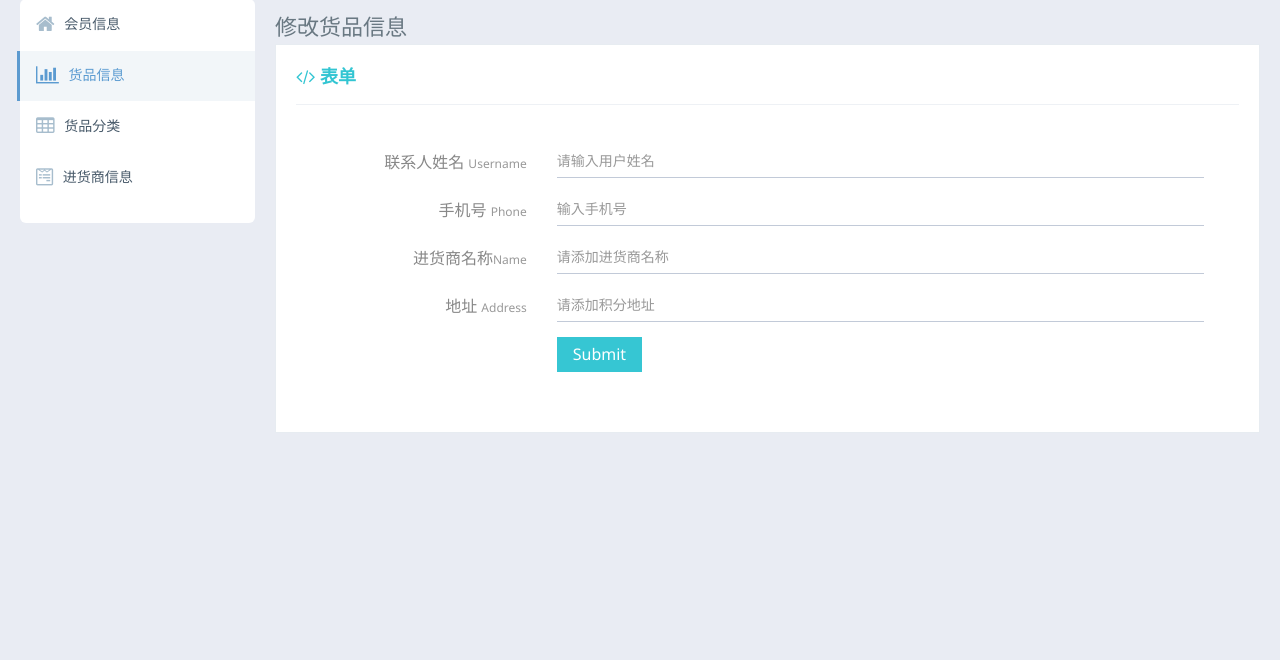
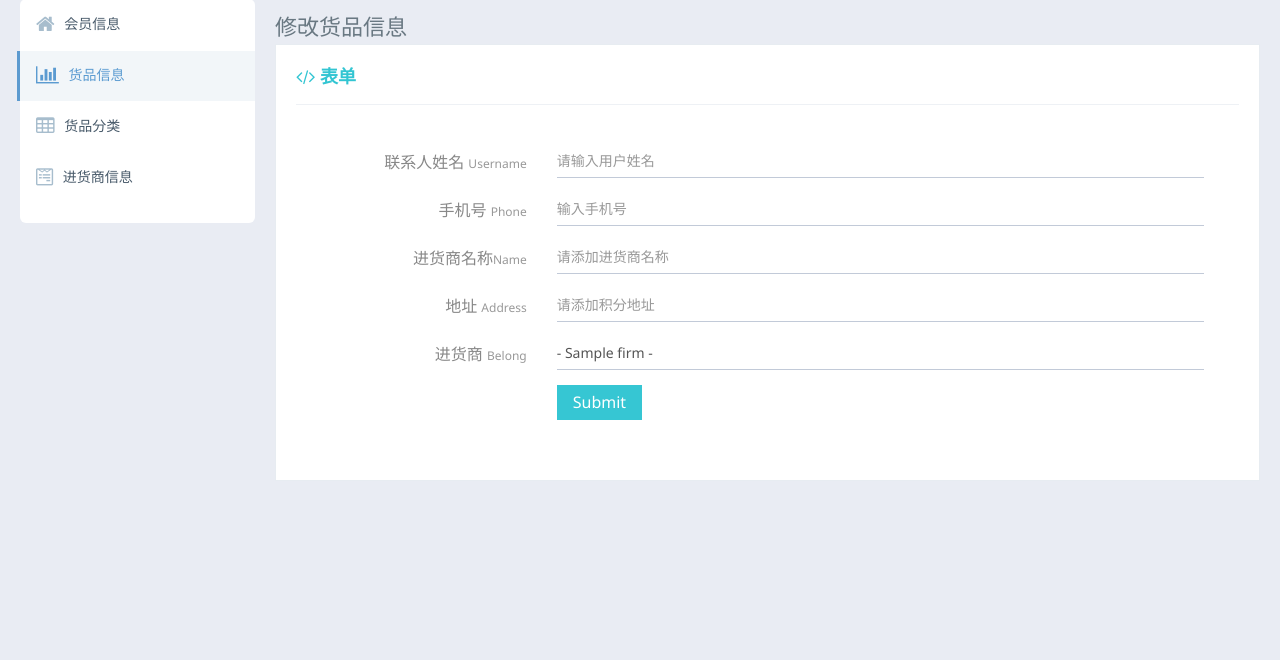
Before and after one commit to Miclefeng/admin, a PHP site: page /goods/operation.php?id=1 in a window 1280 px wide. Shown: the part 96-756 px from the top of the page. Run offline with PHP 8.4, Linux system fonts and the light colour scheme; tables that the repository leaves empty or names only in its code hold one stand-in row (values such as "Sample post"); data that the repository does not hold is empty.

Commit message:
添加进货商相关功能

```diff
--- a/category/operation.php
+++ b/category/operation.php
@@ -181,7 +181,7 @@ if(!empty(intval($_GET['id'])) && $_SERVER['REQUEST_METHOD'] == 'GET'){
                                     <select name="parent">
                                         <option value="0">-- 顶级分类 --</option>
                                         <?php foreach ($category as $k => $v):?>
-                                            <option value="<?=$v['id']?>" <?php if($v['id'] == $cateInfo['pid']):?>selected<?php endif;?>>-- <?=$v['name']?> --</option>
+                                            <option value="<?=$v['id']?>" <?php if($v['id'] == $cateInfo['pid']):?>selected<?php endif;?>>- <?=$v['name']?> -</option>
                                         <?php endforeach;?>
                                     </select>
                                 </div>
--- a/goods/operation.php
+++ b/goods/operation.php
@@ -52,6 +52,9 @@ if(!empty(intval($_GET['id'])) && $_SERVER['REQUEST_METHOD'] == 'GET'){
     $sql = "SELECT * FROM `goods` WHERE `id`={$id}";
     $goodsInfo = $db->query($sql)->row_one();
 }
+
+$sql = "SELECT * FROM `firm`";
+$firm = $db->query($sql)->row_all();
 
 function get_category($db)
 {
@@ -180,6 +183,16 @@ function get_category($db)
                                 </div>
                             </div>
                             <div class="am-form-group">
+                                <label for="user-phone" class="am-u-sm-3 am-form-label"> 进货商 <span class="tpl-form-line-small-title"> Belong </span></label>
+                                <div class="am-u-sm-9">
+                                    <select name="parent">
+                                        <?php foreach ($firm as $k => $v):?>
+                                            <option value="<?=$v['id']?>" <?php if($v['id'] == $goodsInfo['firm']):?>selected<?php endif;?>>- <?=$v['name']?> -</option>
+                                        <?php endforeach;?>
+                                    </select>
+                                </div>
+                            </div>
+                            <div class="am-form-group">
                                 <div class="am-u-sm-9 am-u-sm-push-3">
                                     <input type="submit" class="am-btn am-btn-primary tpl-btn-bg-color-success " name="提交">
                                 </div>
```
